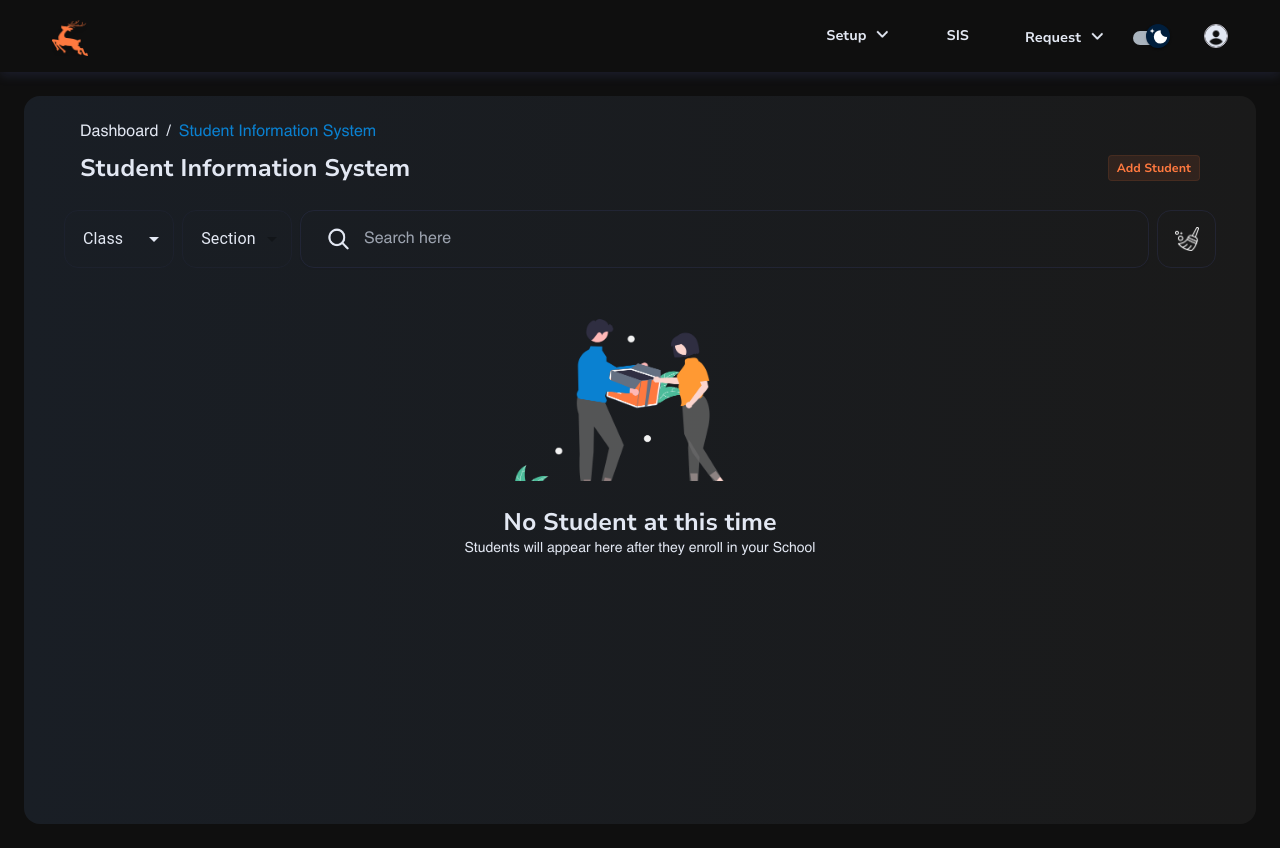
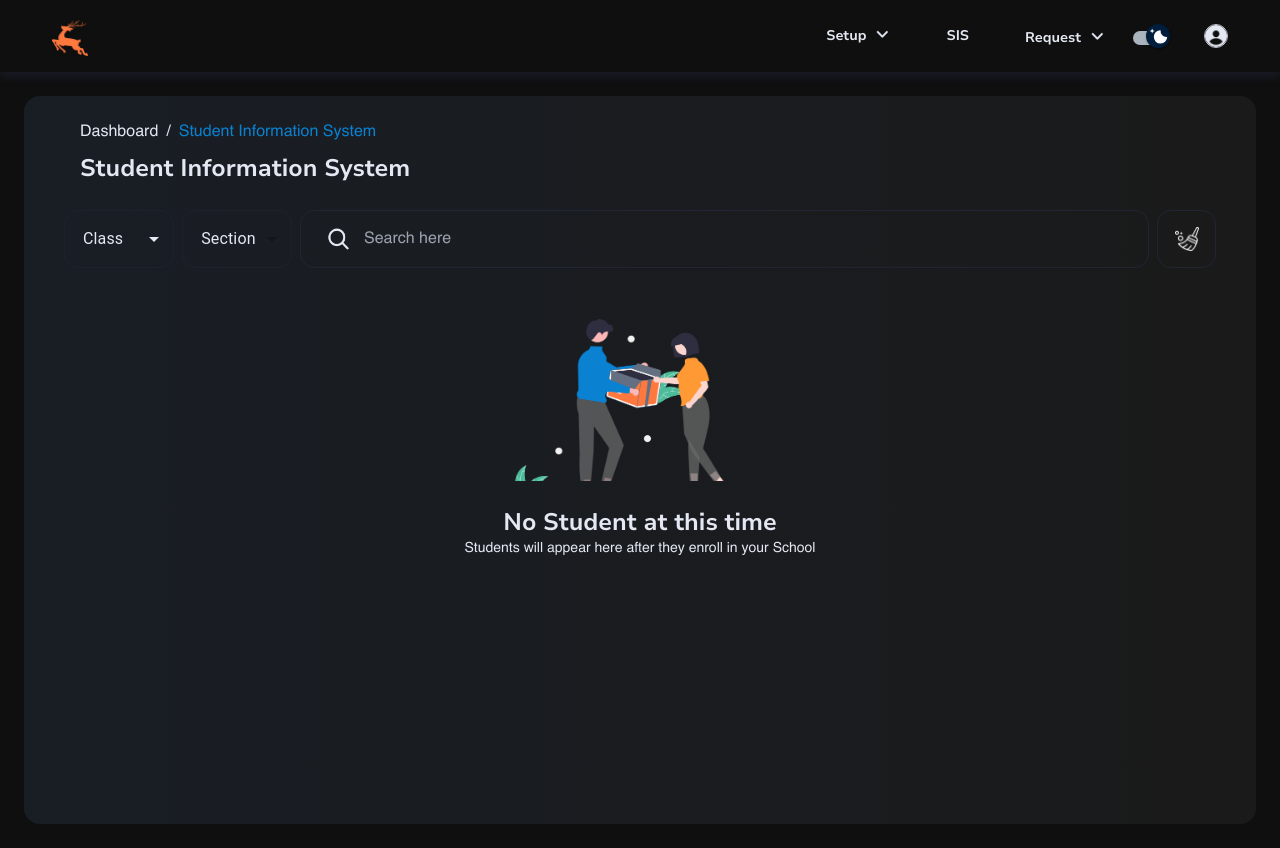
Before and after one commit to nisaiji/Admin, a React (Vite) app: page /student-information-system in a window 1280 px wide. Built offline with nearby package versions, Linux system fonts and the light colour scheme; sample sign-in values are in the browser's storage.

Commit message:
change bulk student route

```diff
--- a/src/components/studentSetup/Studentlist.jsx
+++ b/src/components/studentSetup/Studentlist.jsx
@@ -282,14 +282,14 @@ export default function Studentlist() {
             >
               {t("titles.students")}
             </h1>
-            <Link
+            {/* <Link
               to="/add-student"
               className={`flex flex-row justify-center items-center px-2 py-1 space-x-2 cursor-pointer rounded border border-[#FF793F]/10 bg-[#FF793F]/10 transition-all duration-200 ease-in-out active:scale-90`}
             >
               <span className={`text-xs font-poppins-bold text-textOrange`}>
                 Add Student
               </span>
-            </Link>
+            </Link> */}
           </div>
         </div>
         <div
--- a/src/services/EndPoints.js
+++ b/src/services/EndPoints.js
@@ -51,7 +51,7 @@ const EndPoints = {
     REPLACE_TEACHER: "section/replace-teacher",
     SECTION_INFO: "section",
     GET_DEMO_EXCEL: "admin/students-excelsheet",
-    UPLOAD_EXCEL: "student/excel",
+    UPLOAD_EXCEL: "v2/student/bulk",
     GET_ATTENDANCE: "attendance/admin",
     UPDATE_ATTENDANCE: "attendance/admin/bulk-mark",
 
```
